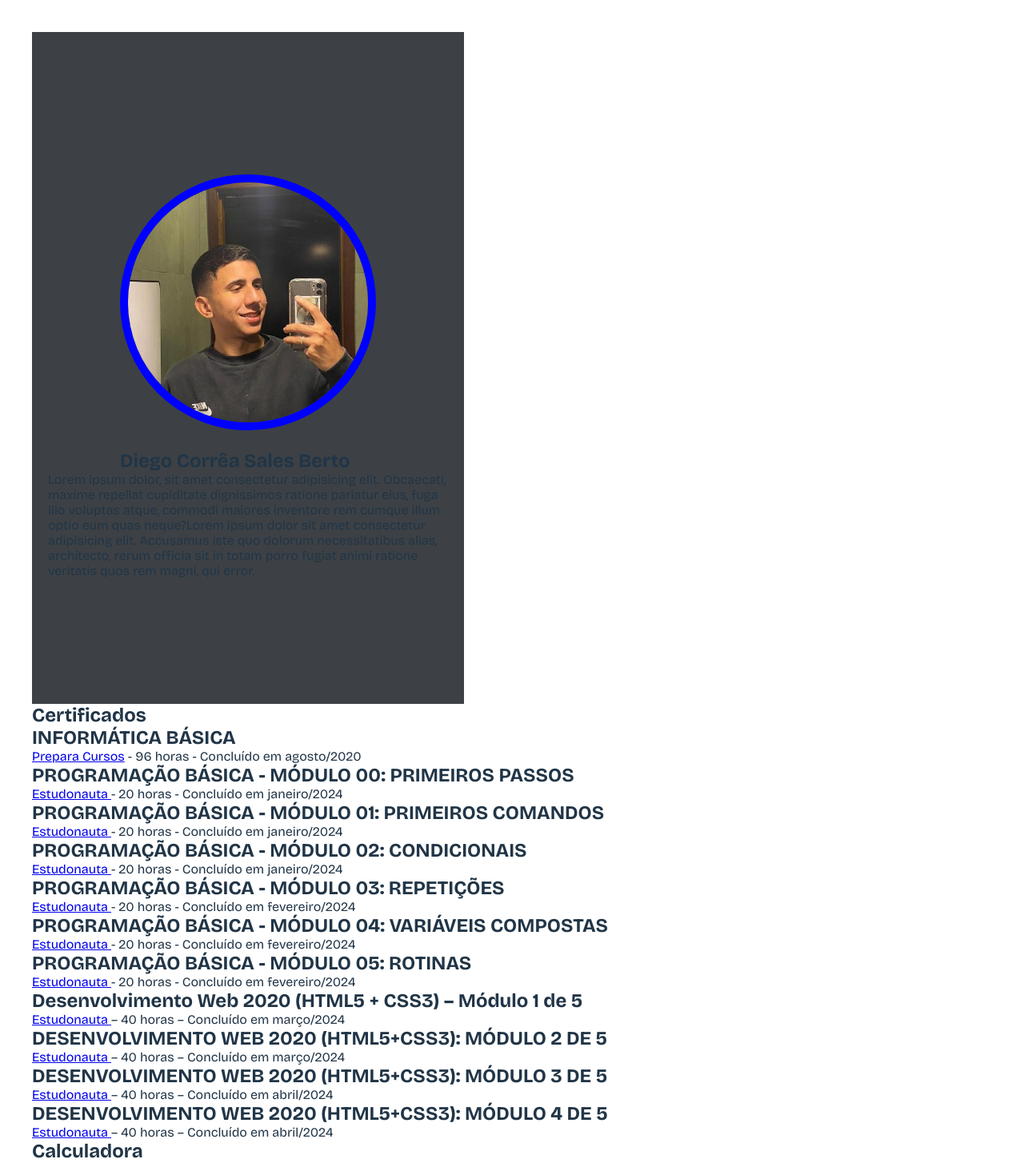
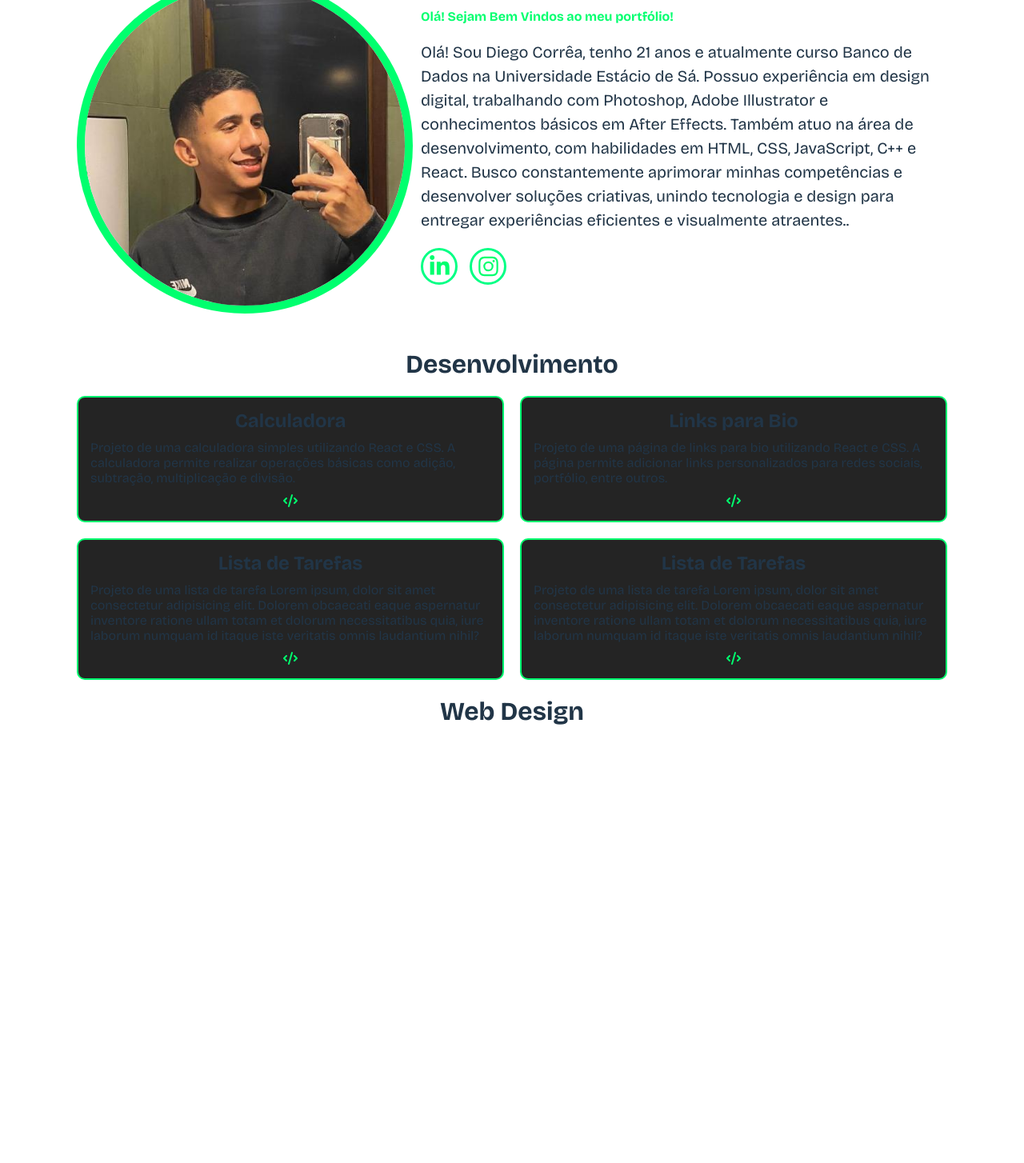
Before and after one commit to DiegoCorreaSB/Portfolio, a React (Vite) app: page / in a window 1280 px wide. Shown: the top 1454 px of the page at 80% size. After the commit the page ends 909 px from the top, so only its background shows below. Built offline with nearby package versions, Linux system fonts and the light colour scheme.

Commit message:
feito container de profile ja com o conteúdo e desenvolvimento, iniciando também o de WebDesing

```diff
--- a/package.json
+++ b/package.json
@@ -10,6 +10,11 @@
     "preview": "vite preview"
   },
   "dependencies": {
+    "@fortawesome/fontawesome-svg-core": "^7.1.0",
+    "@fortawesome/free-brands-svg-icons": "^7.1.0",
+    "@fortawesome/free-regular-svg-icons": "^7.1.0",
+    "@fortawesome/free-solid-svg-icons": "^7.1.0",
+    "@fortawesome/react-fontawesome": "^3.1.1",
     "react": "^19.1.1",
     "react-dom": "^19.1.1"
   },
--- a/src/App.tsx
+++ b/src/App.tsx
@@ -1,4 +1,6 @@
-import perfil from './assets/profile-diego.jpeg'
+import Profile from './components/profile'
+import Projects from './components/projects'
+import './index.css'
 import './style/app.css'
 
 function App() {
@@ -8,95 +10,17 @@ function App() {
       <main>
 
         <section id='container-profile'>
-          <article id='image-profile'>
-            <img src={perfil} alt="Foto do Diego Corrêa" />
-            <h2>Diego Corrêa Sales Berto</h2>
-          </article>
-
-          <article id="description-profile">
-            <p>Lorem ipsum dolor, sit amet consectetur adipisicing elit. Obcaecati, maxime repellat cupiditate dignissimos ratione pariatur eius, fuga illo voluptas atque, commodi maiores inventore rem cumque illum optio eum quas neque?Lorem ipsum dolor sit amet consectetur adipisicing elit. Accusamus iste quo dolorum necessitatibus alias, architecto, rerum officia sit in totam porro fugiat animi ratione veritatis quos rem magni, qui error.</p>
-          </article>
+          <Profile />
         </section>
 
-        <section id="container-formations">
-            <h1>Certificados</h1>
-
-            <section className="certificates">
-              <h2>INFORMÁTICA BÁSICA  </h2>
-              <p> <a href="https://www.prepara.com.br/" target='_blank'>Prepara Cursos</a> - 96  horas - Concluído em agosto/2020</p>
-            </section>
-
-            <section className="certificates">
-              <h2>PROGRAMAÇÃO BÁSICA - MÓDULO 00: PRIMEIROS PASSOS</h2>
-              <p> <a href="https://www.estudonauta.com/" target='_blank'>Estudonauta </a>  - 20 horas - Concluído em janeiro/2024</p>
-            </section>
-
-            <section className="certificates">
-              <h2>PROGRAMAÇÃO BÁSICA - MÓDULO 01: PRIMEIROS COMANDOS</h2>
-              <p> <a href="https://www.estudonauta.com/" target='_blank'>Estudonauta </a>  - 20 horas - Concluído em janeiro/2024</p>
-            </section>
-
-            <section className="certificates">
-              <h2>PROGRAMAÇÃO BÁSICA - MÓDULO 02: CONDICIONAIS</h2>
-              <p> <a href="https://www.estudonauta.com/" target='_blank'>Estudonauta </a>  - 20 horas - Concluído em janeiro/2024</p>
-            </section>
-
-            <section className="certificates">
-              <h2>PROGRAMAÇÃO BÁSICA - MÓDULO 03: REPETIÇÕES</h2>
-              <p> <a href="https://www.estudonauta.com/" target='_blank'>Estudonauta </a>  - 20 horas - Concluído em fevereiro/2024</p>
-            </section>
-
-            <section className="certificates">
-              <h2>PROGRAMAÇÃO BÁSICA - MÓDULO 04: VARIÁVEIS COMPOSTAS</h2>
-              <p> <a href="https://www.estudonauta.com/" target='_blank'>Estudonauta </a>  - 20 horas - Concluído em fevereiro/2024</p>
-            </section>
-
-            <section className="certificates">
-              <h2>PROGRAMAÇÃO BÁSICA - MÓDULO 05: ROTINAS</h2>
-              <p> <a href="https://www.estudonauta.com/" target='_blank'>Estudonauta </a>  - 20 horas - Concluído em fevereiro/2024</p>
-            </section>
-
-            <section className="certificates">
-              <h2>Desenvolvimento Web 2020 (HTML5 + CSS3) – Módulo 1 de 5 </h2>
-              <p> <a href="https://www.estudonauta.com/" target='_blank'>Estudonauta </a>  – 40 horas – Concluído em março/2024</p>
-            </section>
-
-            <section className="certificates">
-              <h2>DESENVOLVIMENTO WEB 2020 (HTML5+CSS3): MÓDULO 2 DE 5 </h2>
-              <p> <a href="https://www.estudonauta.com/" target='_blank'>Estudonauta </a>  – 40 horas – Concluído em março/2024</p>
-            </section>
-
-            <section className="certificates">
-              <h2>DESENVOLVIMENTO WEB 2020 (HTML5+CSS3): MÓDULO 3 DE 5</h2>
-              <p> <a href="https://www.estudonauta.com/" target='_blank'>Estudonauta </a>  – 40 horas – Concluído em abril/2024</p>
-            </section>
-
-            <section className="certificates">
-              <h2>DESENVOLVIMENTO WEB 2020 (HTML5+CSS3): MÓDULO 4 DE 5 </h2>
-              <p> <a href="https://www.estudonauta.com/" target='_blank'>Estudonauta </a>  – 40 horas – Concluído em abril/2024</p>
-            </section>
+        <h1>Desenvolvimento</h1>
+        <section id="container-projects">
+          <Projects />
         </section>
 
-        <section id="container-projects">
-          <section className="projects">
+        <h1>Web Design</h1>
+        <section id="container-WebDesign">
 
-          </section>
-
-          <section className="projects">
-              <h2>Calculadora</h2>
-              <p>Projeto de uma calculadora simples utilizando React e CSS. A calculadora permite realizar operações básicas como adição, subtração, multiplicação e divisão.</p>
-              <a href="#"> projeto calculadora </a>
-          </section>
-
-          <section className="projects">
-              <h2>Links para Bio</h2>
-              <p>Projeto de uma página de links para bio utilizando React e CSS. A página permite adicionar links personalizados para redes sociais, portfólio, entre outros.</p>
-
-          </section>
-
-          <section className="projects">
-              <h2>Lista de Tarefas</h2>
-          </section>
         </section>
       </main>
 
--- /dev/null
+++ b/src/components/profile.tsx
@@ -0,0 +1,31 @@
+import perfil from '../assets/profile-diego.jpeg'
+import { FontAwesomeIcon } from "@fortawesome/react-fontawesome";
+import { faLinkedinIn, faInstagram } from "@fortawesome/free-brands-svg-icons";
+import '../style/profile.css'
+
+
+const Profile = () => {
+    return (
+        <>
+            <article id='image-profile'>
+                <img src={perfil} alt="Foto do Diego Corrêa" />
+            </article>
+
+            <article id="description">
+                <article id="description-profile">
+                    <h1>Olá! Sejam Bem Vindos ao meu portfólio!</h1>
+                    <p>Olá! Sou Diego Corrêa, tenho 21 anos e atualmente curso Banco de Dados na Universidade Estácio de Sá.
+                        Possuo experiência em design digital, trabalhando com Photoshop, Adobe Illustrator e conhecimentos básicos em After Effects. Também atuo na área de desenvolvimento, com habilidades em HTML, CSS, JavaScript, C++ e React.
+                        Busco constantemente aprimorar minhas competências e desenvolver soluções criativas, unindo tecnologia e design para entregar experiências eficientes e visualmente atraentes..</p>
+                </article>
+
+                <article id="description-icons">
+                    <a href="#"> <FontAwesomeIcon className="icon" icon={faLinkedinIn} /> </a>
+                    <a href="#"> <FontAwesomeIcon className="icon" icon={faInstagram} /> </a>
+                </article>
+            </article>
+        </>
+    )
+}
+
+export default Profile
--- /dev/null
+++ b/src/components/projects.tsx
@@ -0,0 +1,38 @@
+import '../style/projects.css'
+import { FontAwesomeIcon } from "@fortawesome/react-fontawesome";
+import { faCode } from "@fortawesome/free-solid-svg-icons";
+
+const Projects = () => {
+
+    return (
+        <>
+            <article className="project-card">
+                <h2>Calculadora</h2>
+                <p>Projeto de uma calculadora simples utilizando React e CSS. A calculadora permite realizar operações básicas como adição, subtração, multiplicação e divisão.</p>
+                <a href="#"> <FontAwesomeIcon className="icon" icon={faCode} /> </a>
+            </article>
+
+
+            <article className="project-card">
+                <h2>Links para Bio</h2>
+                <p>Projeto de uma página de links para bio utilizando React e CSS. A página permite adicionar links personalizados para redes sociais, portfólio, entre outros.</p>
+                <a href="#"> <FontAwesomeIcon className="icon" icon={faCode} /> </a>
+
+            </article>
+
+            <article className="project-card">
+                <h2>Lista de Tarefas</h2>
+                <p>Projeto de uma lista de tarefa Lorem ipsum, dolor sit amet consectetur adipisicing elit. Dolorem obcaecati eaque aspernatur inventore ratione ullam totam et dolorum necessitatibus quia, iure laborum numquam id itaque iste veritatis omnis laudantium nihil?</p>
+                <a href="#"> <FontAwesomeIcon className="icon" icon={faCode} /> </a>
+            </article>
+
+             <article className="project-card">
+                <h2>Lista de Tarefas</h2>
+                <p>Projeto de uma lista de tarefa Lorem ipsum, dolor sit amet consectetur adipisicing elit. Dolorem obcaecati eaque aspernatur inventore ratione ullam totam et dolorum necessitatibus quia, iure laborum numquam id itaque iste veritatis omnis laudantium nihil?</p>
+                <a href="#"> <FontAwesomeIcon className="icon" icon={faCode} /> </a>
+            </article>
+        </>
+    )
+}
+
+export default Projects
--- a/src/index.css
+++ b/src/index.css
@@ -2,7 +2,7 @@
 @import url('https://fonts.googleapis.com/css2?family=Bricolage+Grotesque:opsz,wght@12..96,200..800&family=Poppins:ital,wght@0,100;0,200;0,300;0,400;0,500;0,600;0,700;0,800;0,900;1,100;1,200;1,300;1,400;1,500;1,600;1,700;1,800;1,900&display=swap');
 
 :root {
-  font-family:  Bricolage Grotesque, Poppins, Arial, sans-serif;
+  font-family: Bricolage Grotesque, Poppins, Arial, sans-serif;
 
   color-scheme: light dark;
   color: rgba(255, 255, 255, 0.87);
@@ -20,8 +20,24 @@
 }
 
 main {
+  display: flex;
+  align-items: center;
+  justify-content: center;
+  flex-direction: column;
 
-  padding: 40px;
+  width: 100vw;
+  height: 100vh;
+  margin-top: 40px;
+
+}
+
+main>section {
+  width: 85%;
+  margin: 20px 0px;
+
+  .icon {
+    color: #00ff6e;
+  }
 }
 
 @media (prefers-color-scheme: light) {
@@ -29,9 +45,11 @@ main {
     color: #213547;
     background-color: #ffffff;
   }
+
   a:hover {
     color: #747bff;
   }
+
   button {
     background-color: #f9f9f9;
   }
--- a/src/style/app.css
+++ b/src/style/app.css
@@ -1,21 +1,19 @@
+
 #container-profile {
-    width: 500px;
-    height: 100vh;
-    padding: 20px;
-
     display: flex;
-    flex-direction: column;
     align-items : center;
     justify-content: center;
 
-    background-color: rgb(61, 65, 69);
+    padding: 0px;
+    gap: 10px;
+
 
     img {
         border-radius: 50%;
-        height: 300px;
-        width: 300px;
+        height: 400px;
+        width: 400px;
 
-        border: 10px solid blue;
+        border: 10px solid rgb(0, 255, 110);
         margin: 20px 0px;
     }
 }
--- /dev/null
+++ b/src/style/profile.css
@@ -0,0 +1,61 @@
+#container-profile {
+    display: flex;
+    align-items: center;
+    justify-content: center;
+
+    padding: 0px;
+}
+
+#description {
+    display: flex;
+    flex-direction: column;
+    justify-content: center;
+
+    margin: 20px 0px;
+    gap: 20px;
+
+    h1 {
+        margin-bottom: 20px;
+        color: #00ff6e;
+    }
+
+    p {
+        font-size: 20px;
+        line-height: 1.5;
+    }
+
+    a {
+        display: flex;
+        justify-content: center;
+        align-items: center;
+
+        width: 40px;
+        height: 40px;
+
+        border: 3px solid #00ff84;
+        border-radius: 50%;
+
+        overflow: hidden;
+    }
+
+    a:hover {
+        background-color: #00ff6e;
+        transition: all .5s ease-in-out;
+        .icon {
+            color: #181818;
+            transition: all .5s ease-in-out;
+        }
+    }
+
+}
+
+#description-icons>a>.icon {
+    font-size: 28px;
+}
+
+#description-icons {
+    display: flex;
+    flex-direction: row;
+    gap: 15px;
+
+}
--- /dev/null
+++ b/src/style/projects.css
@@ -0,0 +1,19 @@
+#container-projects {
+    display: grid;
+    grid-template-columns: repeat(2, 1fr);
+    gap: 20px;
+}
+
+.project-card {
+    background-color: rgb(36, 36, 36);
+    border: 2px solid #00ff6e;
+    border-radius: 10px;
+    padding: 15px;
+
+    display: flex;
+    flex-direction: column;
+    align-items: center;
+    justify-content: center;
+
+    gap: 10px;
+}
```
Also changed, not shown: 1 other file (tests, documents, lock files or other folders).
